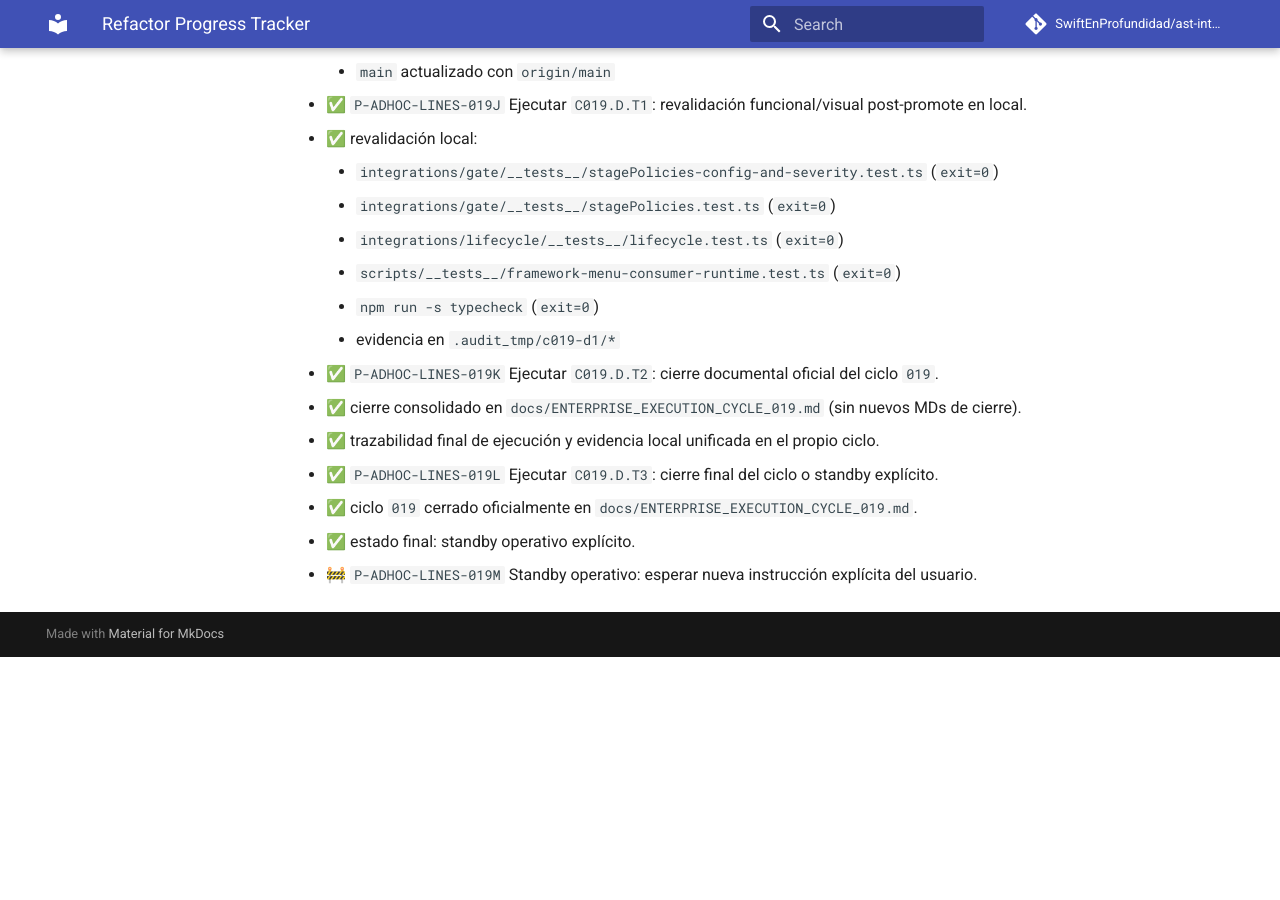
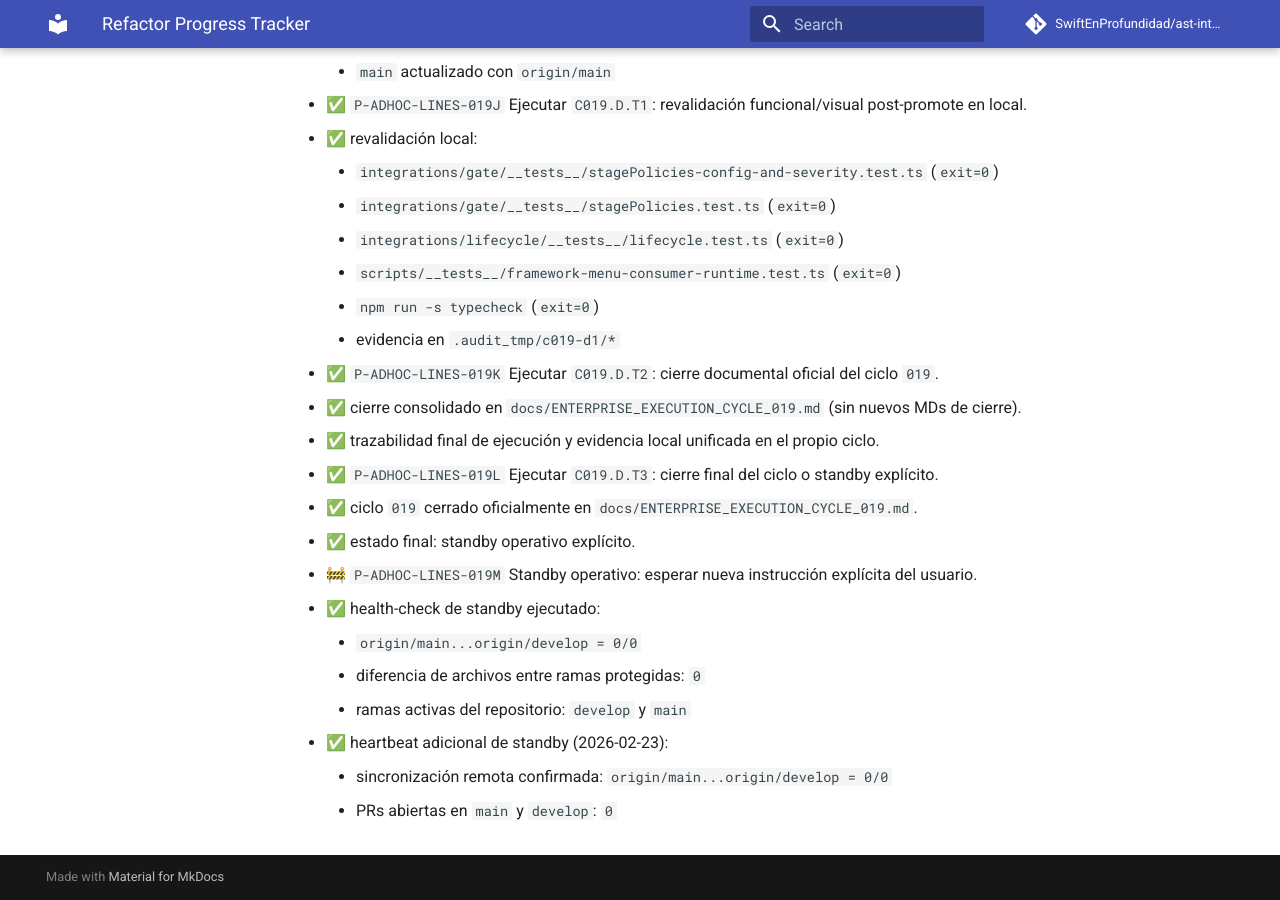
Before and after one commit to SwiftEnProfundidad/ast-intelligence-hooks, an MkDocs documentation site: the page built from docs/REFRACTOR_PROGRESS.md, in a window 1280 px wide and 900 px high, scrolled down 16139 px. Built offline with MkDocs 1.6.1 and Material for MkDocs 9.7.7, drawn with Linux system fonts in a browser that asks for light colours; comment, search, counter and statistics services are not loaded; before the commit the page ends 16796 px from its top, so only the background shows below that.

Commit message:
docs(standby): persist operational heartbeat log

```diff
--- a/docs/REFRACTOR_PROGRESS.md
+++ b/docs/REFRACTOR_PROGRESS.md
@@ -477,3 +477,10 @@ Plan base visible para seguimiento previo y durante la implementacion.
   - ✅ ciclo `019` cerrado oficialmente en `docs/ENTERPRISE_EXECUTION_CYCLE_019.md`.
   - ✅ estado final: standby operativo explícito.
 - 🚧 `P-ADHOC-LINES-019M` Standby operativo: esperar nueva instrucción explícita del usuario.
+  - ✅ health-check de standby ejecutado:
+    - `origin/main...origin/develop = 0/0`
+    - diferencia de archivos entre ramas protegidas: `0`
+    - ramas activas del repositorio: `develop` y `main`
+  - ✅ heartbeat adicional de standby (2026-02-23):
+    - sincronización remota confirmada: `origin/main...origin/develop = 0/0`
+    - PRs abiertas en `main` y `develop`: `0`
```
